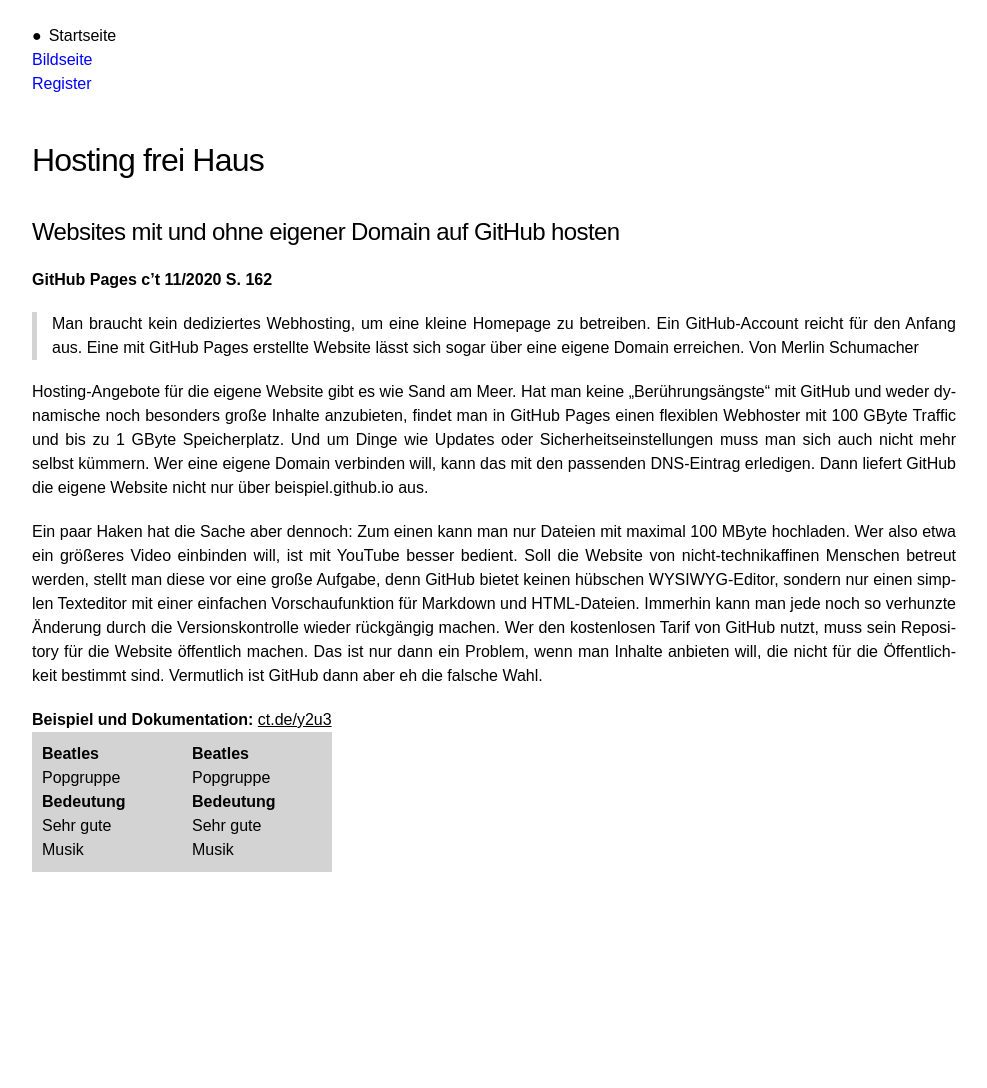
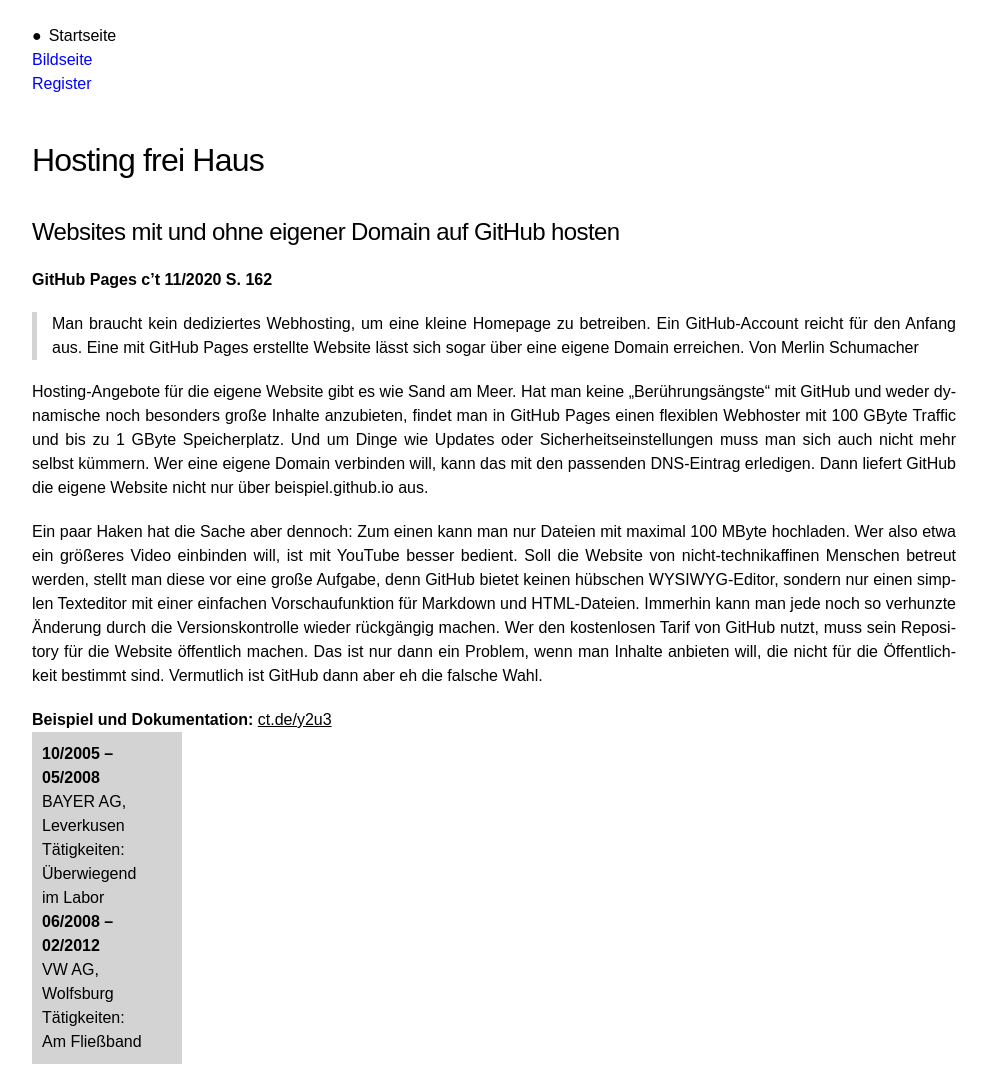
Before and after one commit to webuser-ralf/webuser-ralf.github.io, a Jekyll site: the page built from index.md, in a window 1280 px wide. Shown: the whole page, without its empty margins (146-1133 px from the left). Built offline with Jekyll 4.4.1, drawn with Linux system fonts in a browser that asks for light colours; our own code applies the rules of GitHub Pages for plain Markdown files; before the commit the page ends 948 px from its top, so only the background shows below that.

Commit message:
Update index.md

```diff
--- a/index.md
+++ b/index.md
@@ -16,19 +16,17 @@
 
 **Beispiel und Dokumentation:** [ct.de/y2u3][1]
 
-Beatles
-:     Popgruppe
+10/2005 – 05/2008
+:     BAYER AG, Leverkusen
+Tätigkeiten:
+:     Überwiegend im Labor
 
-Bedeutung
-:     Sehr gute Musik
+06/2008 – 02/2012
+:     VW AG, Wolfsburg
+Tätigkeiten:
+:     Am Fließband
 
-<div></div>
 
-Beatles
-:     Popgruppe
-
-Bedeutung
-:     Sehr gute Musik
 
 
 
```
